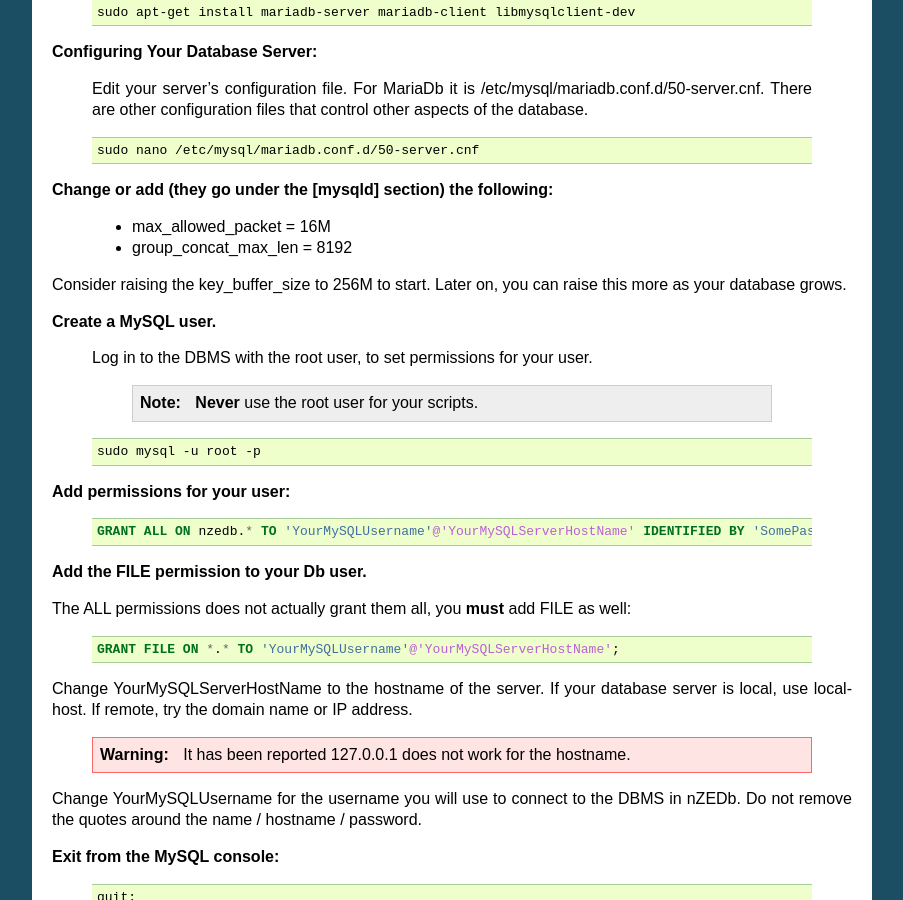
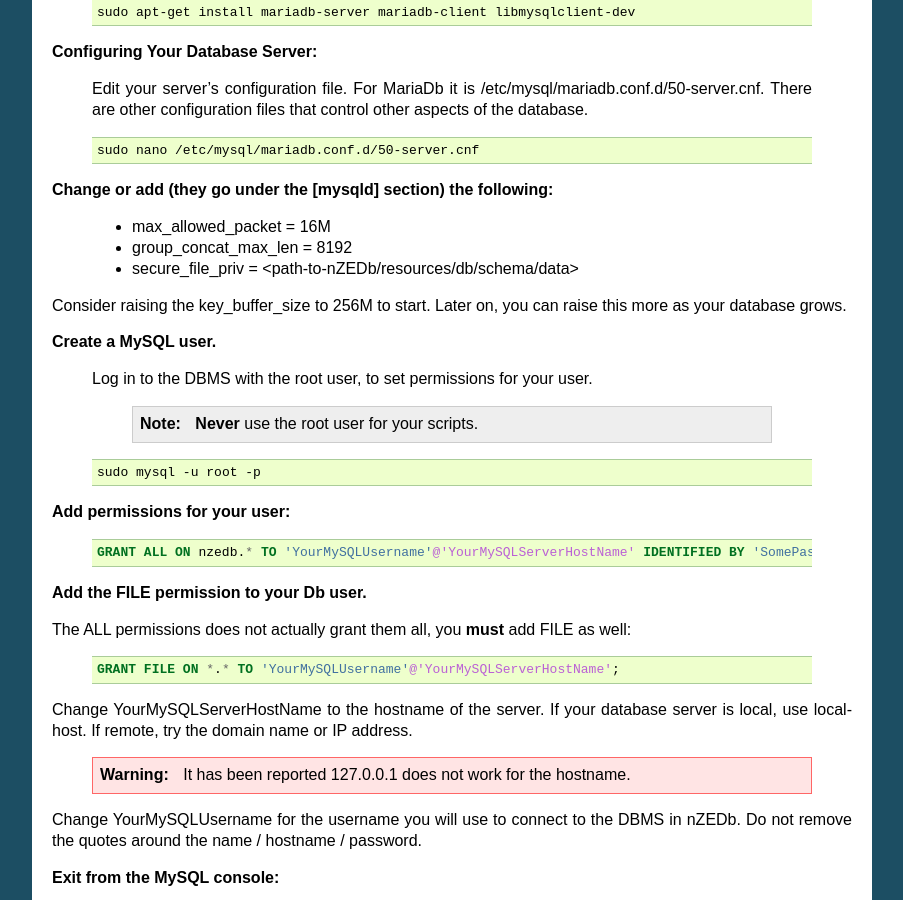
Before and after one commit to nZEDb/nZEDb_Docs, a Sphinx documentation site: the page built from source/guides/installing/ubuntu/16.04/database.rst, in a window 1280 px wide and 900 px high, scrolled down 459 px. Shown: the whole window, without its empty margins (198-1101 px from the left). Built offline with Sphinx 7.4.7, drawn with Linux system fonts in a browser that asks for light colours.

Commit message:
Adding secure-file-priv to database.rst

```diff
--- a/source/guides/installing/ubuntu/16.04/database.rst
+++ b/source/guides/installing/ubuntu/16.04/database.rst
@@ -35,6 +35,7 @@ Install MariaDB
 
  * max_allowed_packet = 16M
  * group_concat_max_len = 8192
+ * secure_file_priv = <path-to-nZEDb/resources/db/schema/data>
 
 Consider raising the key_buffer_size to 256M to start. Later on, you can raise this more as your database grows.
 
```
